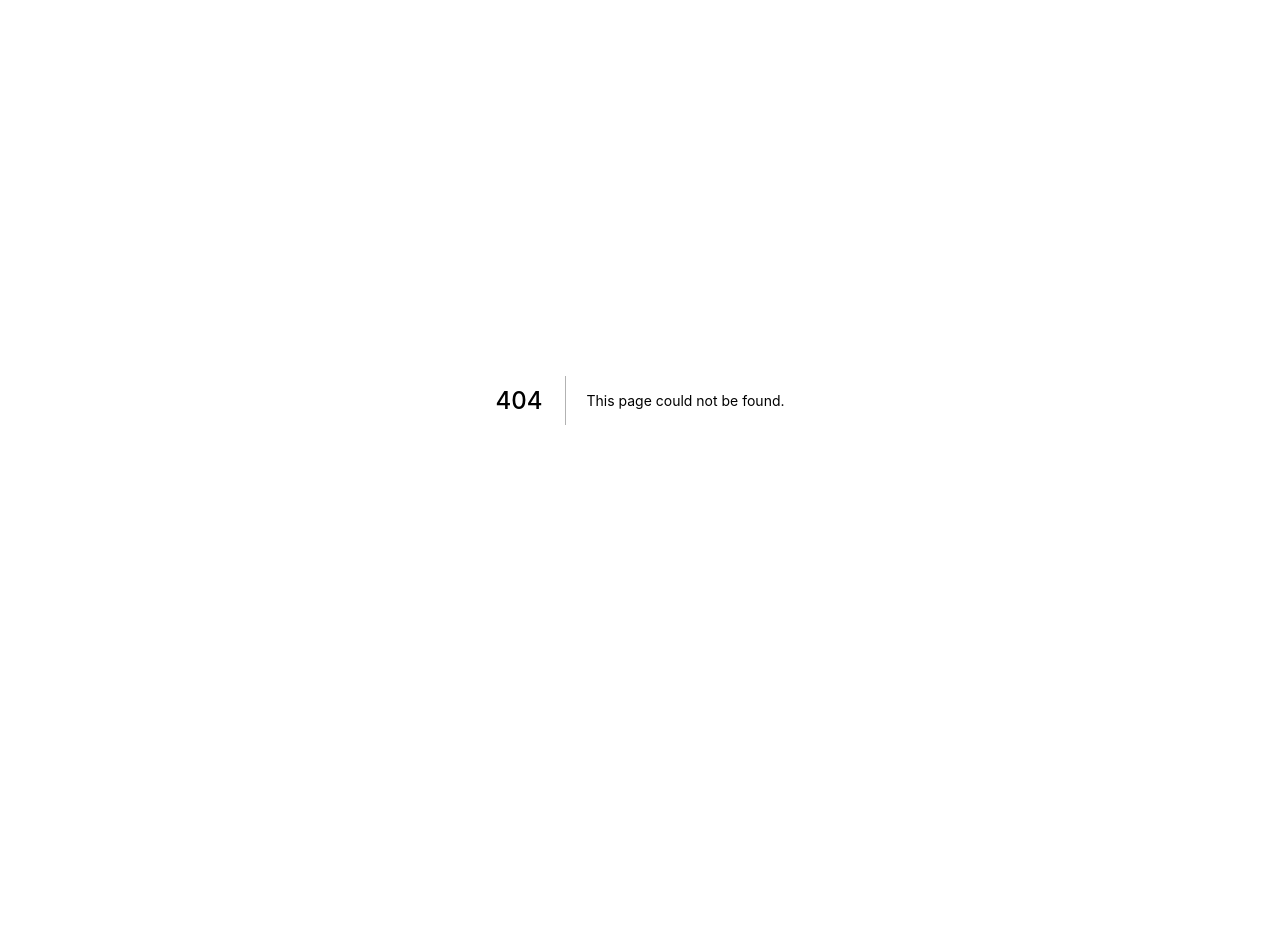
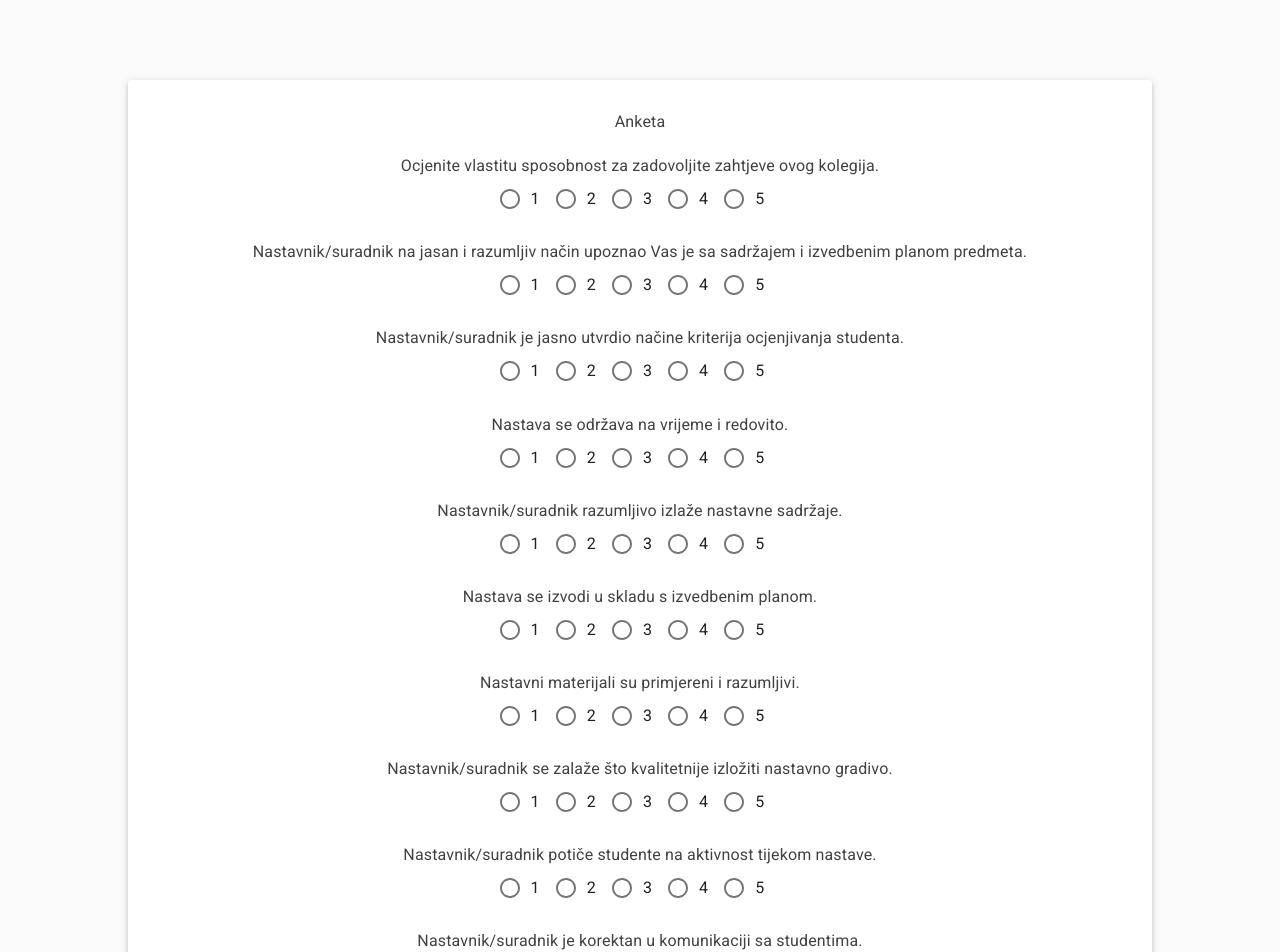
Before and after one commit to LoLoCrO/Zavrsni, a Next.js app: page /desktop/questionnarie in a window 1280 px wide. Before the commit this address had no page. Shown: the top 952 px of the page. Before the commit the page ends 800 px from the top, so only its background shows below. Built offline with nearby package versions, Linux system fonts and the light colour scheme.

Commit message:
basic student ui with input

```diff
--- a/components/loginForm.tsx
+++ b/components/loginForm.tsx
@@ -28,6 +28,7 @@ interface LoginFormProps {
 const StyledPaper = styled(Paper)`
     && {
         margin: auto;
+        margin-top: 5rem;
         width: 30rem;
         height: 30rem;
     }
--- /dev/null
+++ b/components/questionnaire.tsx
@@ -0,0 +1,143 @@
+import React from 'react';
+import styled from 'styled-components';
+import { Formik, Form } from 'formik';
+import {
+    Button,
+    Paper,
+    Typography,
+    Radio,
+    RadioGroup,
+    FormControlLabel
+} from '@material-ui/core';
+
+interface QuestionnaireFormProps {
+    values: any;
+    handleChange: {
+        (e: React.ChangeEvent<any>): void;
+        <T = string | React.ChangeEvent<any>>(field: T): T extends React.ChangeEvent<any> ?
+            void : (e: string | React.ChangeEvent<any>) => void;
+    }
+}
+
+interface QuestionnaireProps {
+    onSubmit: (values: any) => void;
+}
+
+const StyledPaper = styled(Paper)`
+    && {
+        margin: auto;
+        margin-top: 5rem;
+        margin-bottom: 5rem;
+        padding: 1%;
+        width: 80vw;
+        height: auto;
+    }
+`;
+
+const StyledTypography = styled(Typography)`
+    && {
+        margin: 2%;
+        margin-bottom: 0;
+        color: #424242;
+        font-size: 22;
+        text-align: center;
+    }
+`;
+
+const StyledButton = styled(Button)`
+    && {
+        margin: auto;
+        margin-top: 2vh;
+        margin-bottom: 2vh;
+        display: flex;
+        width: 5rem;
+        background-color: #424242;
+        text-transform: none;
+        justify-content: center;
+    }
+`;
+
+const StyledRadioGroup = styled(RadioGroup)`
+    && {
+        flex-direction: row;
+        justify-content: center;
+    }
+`;
+
+const StyledRadio = styled(Radio)`
+    && {
+        display: inline-block;
+    }
+`;
+
+const Questionnaire = ({ onSubmit }: QuestionnaireProps): JSX.Element => {
+
+
+    const questions: string[] = [
+        'Ocjenite vlastitu sposobnost za zadovoljite zahtjeve ovog kolegija.',
+        'Nastavnik/suradnik na jasan i razumljiv način upoznao Vas je sa sadržajem i izvedbenim planom predmeta.',
+        'Nastavnik/suradnik je jasno utvrdio načine kriterija ocjenjivanja studenta.',
+        'Nastava se održava na vrijeme i redovito.',
+        'Nastavnik/suradnik razumljivo izlaže nastavne sadržaje.',
+        'Nastava se izvodi u skladu s izvedbenim planom.',
+        'Nastavni materijali su primjereni i razumljivi.',
+        'Nastavnik/suradnik se zalaže što kvalitetnije izložiti nastavno gradivo.',
+        'Nastavnik/suradnik potiče studente na aktivnost tijekom nastave.',
+        'Nastavnik/suradnik je korektan u komunikaciji sa studentima.'
+    ]
+    const marks: any = {
+        '1': '',
+        '2': '',
+        '3': '',
+        '4': '',
+        '5': '',
+        '6': '',
+        '7': '',
+        '8': '',
+        '9': '',
+        '10': ''
+    };
+
+    const markValues: string[] = ['1', '2', '3', '4', '5'];
+
+    const listQuestions = ({ values, handleChange }: QuestionnaireFormProps): JSX.Element[] =>
+        Object.keys(values).map((key: any, index: number) =>
+            <div key={index}>
+                <StyledTypography>
+                    {questions[index]}
+                </StyledTypography>
+                <StyledRadioGroup onChange={handleChange} name={key} value={values[key]}>
+                    {markValues.map((mark: string) =>
+                        <FormControlLabel
+                            key={mark}
+                            checked={values[key] === mark}
+                            control={<StyledRadio />}
+                            value={mark}
+                            label={mark}
+                        />)}
+                </StyledRadioGroup>
+            </div>);
+
+    return (
+        <StyledPaper elevation={3}>
+            <StyledTypography>
+                Anketa
+            </StyledTypography>
+            <Formik
+                initialValues={marks}
+                onSubmit={(values: any) => onSubmit(values)}
+            >
+                {({ values, handleChange }) => (
+                    <Form>
+                        {listQuestions({ values, handleChange })}
+                        <StyledButton type={'submit'}>
+                            Potvrdi
+                        </StyledButton>
+                    </Form>
+                )}
+            </Formik>
+        </StyledPaper>
+    )
+};
+
+export default Questionnaire;
--- a/global.scss
+++ b/global.scss
@@ -1,4 +1,6 @@
 html, body, #__next  {
+    font-family: 'Roboto', sans-serif;
+    color: #1a1a1a;
     position: relative;
     height: 100%;
     width: 100%;
--- a/pages/_app.tsx
+++ b/pages/_app.tsx
@@ -1,10 +1,22 @@
 import * as React from 'react';
 import { NextPage } from 'next';
 import { AppProps } from 'next/app';
+import CssBaseline from '@material-ui/core/CssBaseline';
 import '../global.scss';
 
-const App: NextPage<AppProps> =
-    ({ Component, pageProps }): JSX.Element =>
-        (<Component {...pageProps} />);
+const App: NextPage<AppProps> = ({ Component, pageProps }): JSX.Element => {
+
+    React.useEffect(() => {
+        const jssStyles = document.querySelector('#jss-server-side');
+        if (jssStyles) { jssStyles.parentElement?.removeChild(jssStyles); }
+    }, []);
+
+    return (
+        <div>
+            <CssBaseline />
+            <Component {...pageProps} />
+        </div>
+    );
+}
 
 export default App;
--- a/pages/_document.tsx
+++ b/pages/_document.tsx
@@ -1,7 +1,8 @@
 import * as React from 'react';
-import Document, { Head, Main, NextScript } from 'next/document';
+import { ServerStyleSheets } from '@material-ui/core/styles';
+import Document, { Head, Main, NextScript, DocumentContext, DocumentInitialProps } from 'next/document';
 
-export default class extends Document {
+export default class AppDocument extends Document {
   render(): JSX.Element {
     return (
       <html lang="hr">
@@ -10,7 +11,9 @@ export default class extends Document {
           content="width=device-width,
           user-scalable=no"
         />
-        <Head />
+        <Head>
+          <link href="https://fonts.googleapis.com/css2?family=Roboto:wght@400&display=swap" rel="stylesheet" />
+        </Head>
         <body>
           <Main />
           <NextScript />
@@ -19,3 +22,44 @@ export default class extends Document {
     );
   }
 }
+
+AppDocument.getInitialProps = async (ctx: DocumentContext): Promise<DocumentInitialProps> => {
+  // Resolution order
+  //
+  // On the server:
+  // 1. app.getInitialProps
+  // 2. page.getInitialProps
+  // 3. document.getInitialProps
+  // 4. app.render
+  // 5. page.render
+  // 6. document.render
+  //
+  // On the server with error:
+  // 1. document.getInitialProps
+  // 2. app.render
+  // 3. page.render
+  // 4. document.render
+  //
+  // On the client
+  // 1. app.getInitialProps
+  // 2. page.getInitialProps
+  // 3. app.render
+  // 4. page.render
+
+  // Render app and page and get the context of the page with collected side effects.
+  const sheets = new ServerStyleSheets();
+  const originalRenderPage = ctx.renderPage;
+
+  ctx.renderPage = () =>
+    originalRenderPage({
+      enhanceApp: (App: any) => (props: any) => sheets.collect(<App {...props} />),
+    });
+
+  const initialProps = await Document.getInitialProps(ctx);
+
+  return {
+    ...initialProps,
+    // Styles fragment is rendered after the app and page rendering finish.
+    styles: [...React.Children.toArray(initialProps.styles), sheets.getStyleElement()],
+  };
+};
--- /dev/null
+++ b/pages/desktop/questionnarie.tsx
@@ -0,0 +1,6 @@
+import React from 'react';
+import Questionnarie from '../../components/questionnaire';
+
+const QPage: React.FunctionComponent = (): JSX.Element => <Questionnarie onSubmit={(v: any) => console.log(v)} />
+
+export default QPage;
--- a/pages/desktop/studentHome.tsx
+++ b/pages/desktop/studentHome.tsx
@@ -15,11 +15,13 @@ const StyledPaper = styled(Paper)`
 
 const Title: any = styled(Typography)`
  && {
-    color: #121212;
+    color: #666666;
     font-weight: 600;
     font-size: 1.5rem;
     padding: auto;
     text-align: center;
+    border-radius: 10px;
+    text-shadow: 2px 2px 4px #6e6e6e;
 }
 `;
 
@@ -31,7 +33,7 @@ const StyledGridList = styled(GridList)`
 
 const Ticket = styled(Paper)`
 && {
-    background-color: rgba(236, 236, 236, 0.9);
+    background-color: #ececec;
     margin: 2rem;
     height: auto;
     width: auto;
--- a/pages/index.tsx
+++ b/pages/index.tsx
@@ -1,9 +1,9 @@
 
 import React from 'react';
-import LoginForm from '../components/loginForm';
+import LoginForm, { LoginValues } from '../components/loginForm';
 
 const Index = () => <LoginForm
-    onSubmit={({ email, password }) => {
+    onSubmit={({ email, password }: LoginValues) => {
         console.log(email, password)
     }}
 />
--- a/src/server/index.ts
+++ b/src/server/index.ts
@@ -28,6 +28,7 @@ const handleRender = (req: any, res: any) => {
 
     // Grab the CSS from the sheets.
     const css = sheets.toString();
+    console.log(typeof html, typeof css)
 
     // Send the rendered page back to the client.
     res.send(renderFullPage(html, css));
```
Also changed, not shown: components/lecturerTicket.tsx (+15 -15 lines), .babelrc, 1 other file (tests, documents, lock files or other folders).
